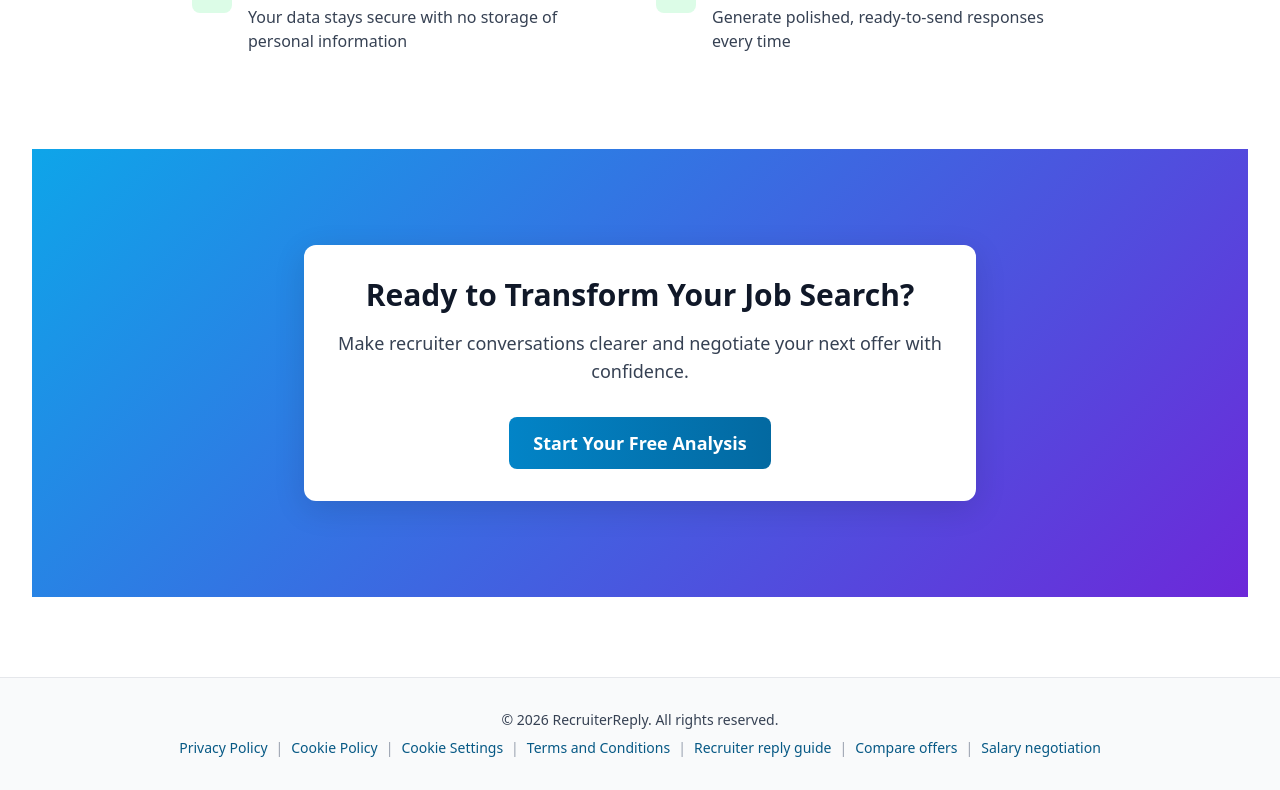
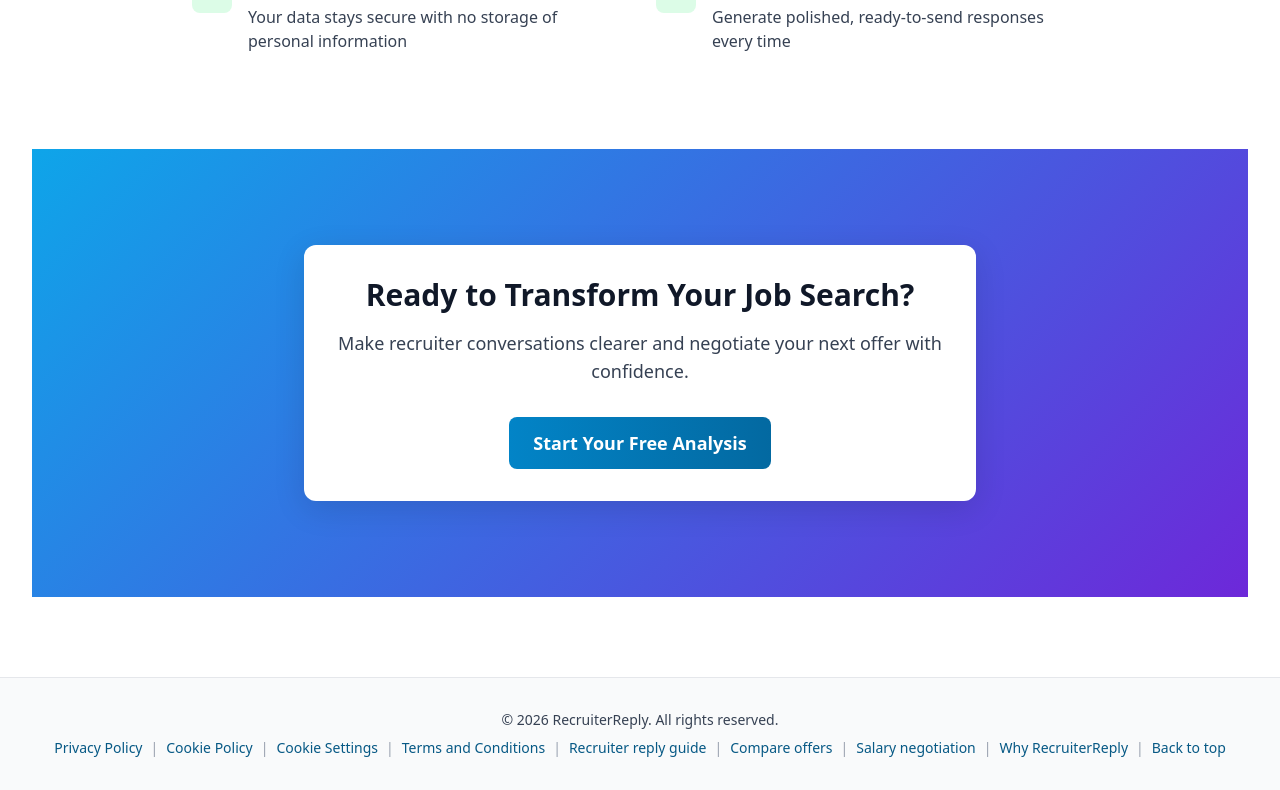
Before and after one commit to moojjoo/recruiterreply, a React (Vite) app in the folder frontend/: page / in a window 1280 px wide. Shown: the part 1406-2196 px from the top of the page. Built offline with nearby package versions, Linux system fonts and the light colour scheme; no server answers.

Commit message:
fix(frontend): keep footer navigation within the SPA

```diff
--- a/frontend/src/components/layout/MainLayout.tsx
+++ b/frontend/src/components/layout/MainLayout.tsx
@@ -1,4 +1,5 @@
 import React from "react";
+import { Link } from "react-router-dom";
 import { Navbar } from "./Navbar";
 
 interface MainLayoutProps {
@@ -26,23 +27,27 @@ const Footer: React.FC = () => {
     <footer className="bg-gray-50 border-t border-gray-200 py-8 mt-12">
       <div className="container text-center text-sm text-gray-600">
         <p>&copy; 2026 RecruiterReply. All rights reserved.</p>
-        <a href="/policy" className="inline-block mt-2 text-primary-800 hover:underline">
+        <Link to="/policy" className="inline-block mt-2 text-primary-800 hover:underline">
           Privacy Policy
-        </a>
+        </Link>
         <span className="mx-2 text-gray-400">|</span>
-        <a href="/cookies" className="text-primary-800 hover:underline">Cookie Policy</a>
+        <Link to="/cookies" className="text-primary-800 hover:underline">Cookie Policy</Link>
         <span className="mx-2 text-gray-400">|</span>
         <button type="button" className="text-primary-800 hover:underline" onClick={() => window.dispatchEvent(new Event("rr-open-cookie-settings"))}>Cookie Settings</button>
         <span className="mx-2 text-gray-400">|</span>
-        <a href="/terms" className="text-primary-800 hover:underline">
+        <Link to="/terms" className="text-primary-800 hover:underline">
           Terms and Conditions
-        </a>
+        </Link>
         <span className="mx-2 text-gray-400">|</span>
-        <a href="/guides/how-to-reply-to-a-recruiter" className="text-primary-800 hover:underline">Recruiter reply guide</a>
+        <Link to="/guides/how-to-reply-to-a-recruiter" className="text-primary-800 hover:underline">Recruiter reply guide</Link>
         <span className="mx-2 text-gray-400">|</span>
-        <a href="/guides/compare-job-offers" className="text-primary-800 hover:underline">Compare offers</a>
+        <Link to="/guides/compare-job-offers" className="text-primary-800 hover:underline">Compare offers</Link>
         <span className="mx-2 text-gray-400">|</span>
-        <a href="/guides/salary-negotiation-email" className="text-primary-800 hover:underline">Salary negotiation</a>
+        <Link to="/guides/salary-negotiation-email" className="text-primary-800 hover:underline">Salary negotiation</Link>
+        <span className="mx-2 text-gray-400">|</span>
+        <Link to="/#why-recruiterreply" className="text-primary-800 hover:underline">Why RecruiterReply</Link>
+        <span className="mx-2 text-gray-400">|</span>
+        <Link to="#top" className="text-primary-800 hover:underline">Back to top</Link>
       </div>
     </footer>
   );
```
